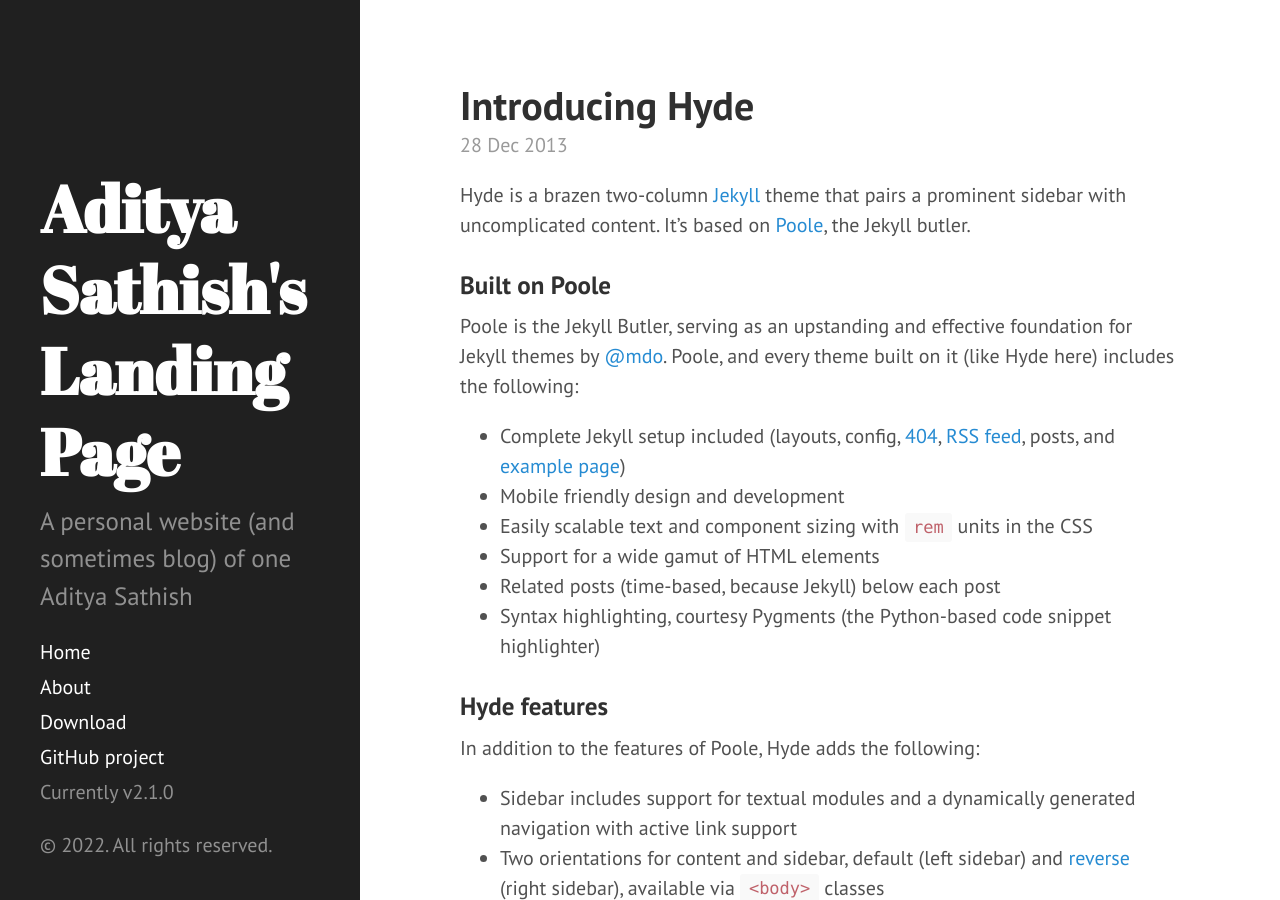
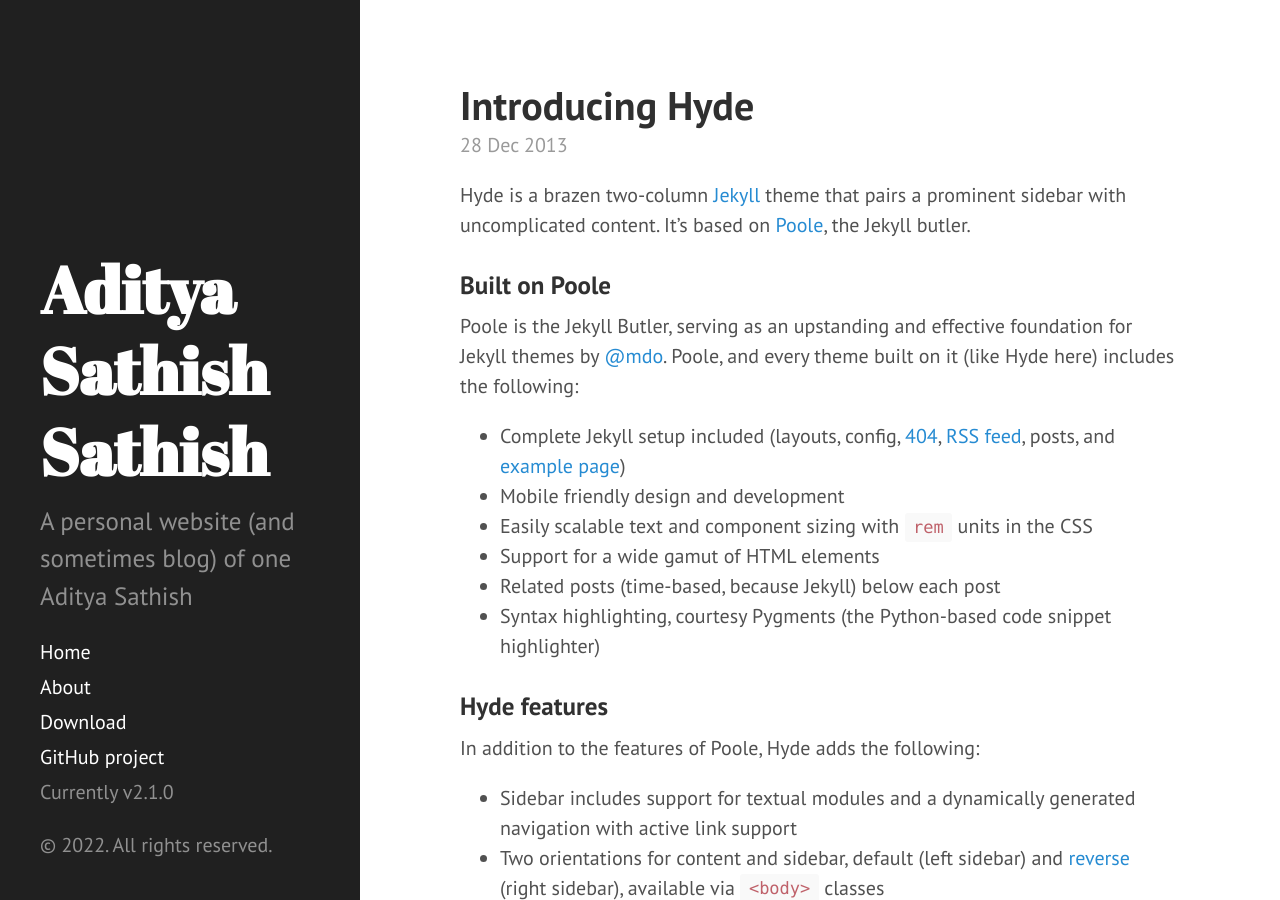
Before and after one commit to adityasathis/adityasathis.github.io, a Jekyll site: the page built from index.html, in a window 1280 px wide and 900 px high. Built offline with Jekyll 4.4.1, drawn with Linux system fonts in a browser that asks for light colours; the list of posts is cut into pages by our own code.

Commit message:
added some more fixes

```diff
--- a/CNAME
+++ b/CNAME
@@ -1 +1 @@
-hyde.getpoole.com
+adityasathis.github.io
--- a/_config.yml
+++ b/_config.yml
@@ -7,7 +7,7 @@
 gem:              [jekyll-paginate jekyll-gist]
 
 # Setup
-title:            Aditya Sathish's Landing Page
+title:            Aditya Sathish Sathish
 tagline:          'The internet home of Aditya Sathish'
 description:      'A personal website (and sometimes blog) of one Aditya Sathish'
 url:              http://adityasathis.github.io/
@@ -15,6 +15,7 @@
 author:
   name:           'Aditya Sathish'
   url:            https://adityasathis.github.io/
+  baseurl:        https://adityasathis.github.io/
 
 paginate:         5
 
```
